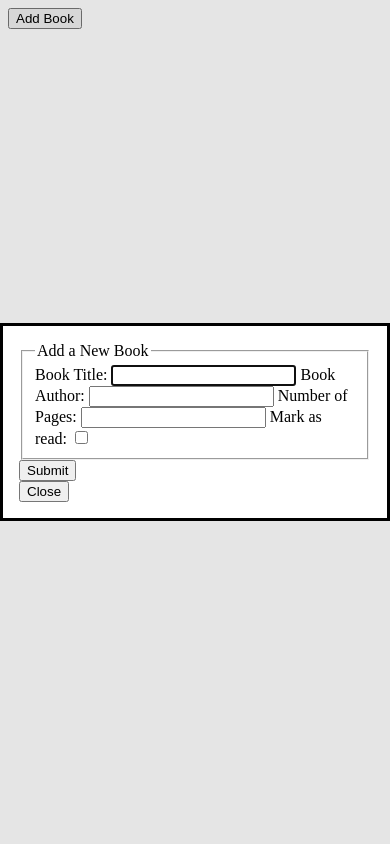
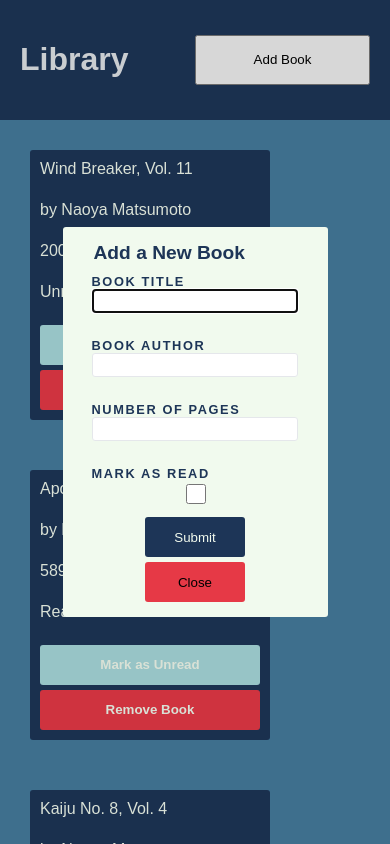
Before and after one commit to y0k0r/odin-library, a plain HTML site: page index.html in a window 390 px wide. Both pictures are taken after a click on the button "Add Book". Shown: the top 844 px of the page. Drawn offline with Linux system fonts and the light colour scheme.

Commit message:
style: style modal form and book cards
- Added styling for dialog modal, form fields, and buttons
- Applied CSS grid to .cards for responsive book display
- Updated HTML structure for modal form and controls
- Adjusted JS selectors and event listeners to match new classes

```diff
--- a/css/style.css
+++ b/css/style.css
@@ -0,0 +1,128 @@
+body {
+  background: #457b9d;
+  font-family: sans-serif;
+  margin: 0;
+}
+
+header {
+  margin: 0;
+  padding: 20px;
+  display: flex;
+  justify-content: space-between;
+  align-items: center;
+  background: #1d3557;
+  color: #fffd
+}
+
+header button {
+  width: 175px;
+  height: 50px;
+}
+
+header h1 {
+  font-size: 2rem;
+}
+
+.cards {
+  padding: 15px;
+  display: grid;
+  grid-template-columns: repeat(auto-fill, minmax(220px, 1fr));
+  gap: 20px;
+}
+
+.card {
+  background: #1d3557;
+  color: #f1faee;
+  height: 250px;
+  width: 220px;
+  padding: 10px;
+  margin: 15px;
+  border-radius: 3px;
+  display: grid;
+}
+
+.card p {
+  margin: 0;
+}
+
+button, input {
+  font-family: inherit;
+}
+
+.remove {
+  background: #e63946;
+}
+
+.status {
+  background: #a8dadc;
+  margin-bottom: 5px;
+}
+
+.remove,
+.status {
+  border: none;
+  border-radius: 3px;
+  color: #f1faee;
+  font-weight: bold;
+}
+
+dialog {
+  background: #f1faee;
+  color: #1d3557;
+  border: none;
+  border-radius: 3px;
+  padding: 15px;
+}
+
+dialog fieldset {
+  border: none;
+  display: flex;
+  flex-direction: column;
+  row-gap: 25px;
+  column-gap 60px;
+}
+
+dialog legend {
+  font-weight: bold;
+  font-size: 1.2rem;
+  margin-bottom: 5px;
+}
+
+dialog .form-field {
+  display: flex;
+  flex-direction: column;
+}
+
+dialog label {
+  font-size: .8rem;
+  font-weight: bold;
+  letter-spacing: .1rem;
+}
+dialog input {
+ border: 1.5px solid #e5e7eb;
+ border-radius: 3px;
+ width: 200px;
+ height: 20px;
+}
+
+dialog .form-button {
+  display: flex;
+  justify-content: center;
+}
+
+dialog form button {
+  margin-bottom: 5px;
+  background: #1d3557;
+  color: #f1faee;
+}
+dialog button {
+  width: 100px;
+  height: 40px;
+  background: #e63946;
+  border: none;
+  border-radius: 3px;
+}
+
+.modal::backdrop {
+  background: rgb(0 0 0 /.5);
+}
--- a/index.html
+++ b/index.html
@@ -12,21 +12,36 @@
       <form>
         <fieldset>
           <legend>Add a New Book</legend>
-          <label for="title">Book Title:</label>
+          <div class="form-field">
+            <label for="title">BOOK TITLE</label>
             <input type="text" name="title" id="title" required>
-          <label for="author">Book Author:</label>
+          </div>
+          <div class="form-field">
+            <label for="author">BOOK AUTHOR</label>
             <input type="text" name="author" id="author" required>
-          <label for="pages">Number of Pages:</label>
+          </div>
+          <div class="form-field">
+            <label for="pages">NUMBER OF PAGES</label>
             <input type="number" name="pages" id="pages" required>
-          <label for="status">Mark as read:</label>
+          </div>
+          <div class="form-field">
+            <label for="status">MARK AS READ</label>
             <input type="checkbox" name="status" id="status">
+          </div>
         </fieldset>
+        <div class="form-button">
           <button type="button" class="submitButton">Submit</button>
+        </div>
       </form>
+        <div class="form-button">
           <button type="button" class="closeButton">Close</button>
+        </div>
     </dialog>
 
+    <header>
+      <h1>Library</h1>
       <button type="button" class="addBook">Add Book</button>
+    </header>
     <div class="cards">
     </div>
   </body>
--- a/script.js
+++ b/script.js
@@ -46,14 +46,16 @@ function displayBooks () {
 
   for (book of myLibrary) {
     const card = document.createElement("div");
-    card.classList.add("card");
-
     const bookTitle = document.createElement("p");
     const bookAuthor = document.createElement("p");
     const bookPages = document.createElement("p");
     const bookStatus = document.createElement("p");
     const removeBtn = document.createElement("button");
     const statusBtn = document.createElement("button");
+
+    card.classList.add("card");
+    removeBtn.classList.add("remove");
+    statusBtn.classList.add("status");
 
     bookTitle.innerText = `${book.title}`;
     bookAuthor.innerText = `by ${book.author}`;
@@ -106,3 +108,10 @@ function displayBooks () {
     cardsDiv.appendChild(card);
   }
 }
+
+
+
+addBookToLibrary("Wind Breaker, Vol. 11", "Naoya Matsumoto", 200, false);
+addBookToLibrary("Apothecary Diaries, Vol. 14", "Natsu Hyuuga", 589, true);
+addBookToLibrary("Kaiju No. 8, Vol. 4", "Naoya Matsumoto", 200, true);
+addBookToLibrary("Solo Leveling, Vol. 11", "Chugong", 312, true);
```
Lines whose indentation alone changed are shown as unchanged.
